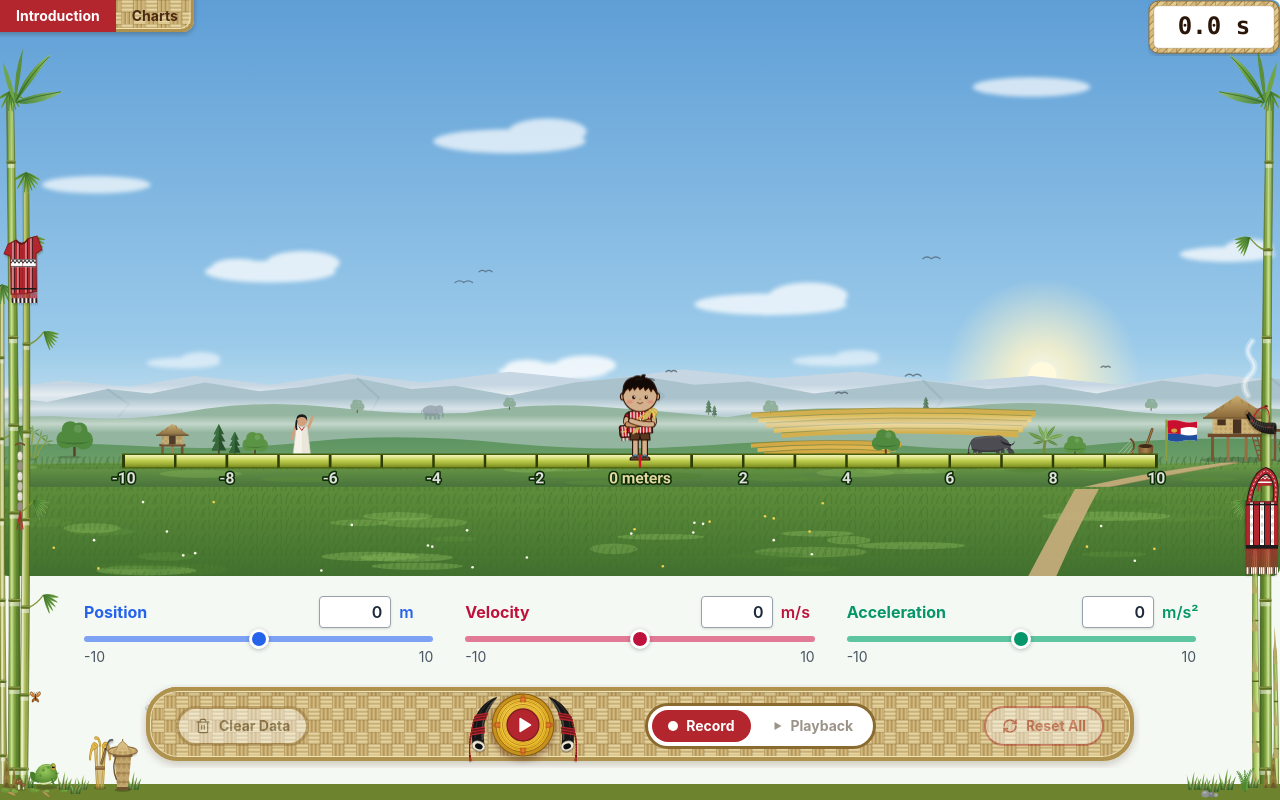
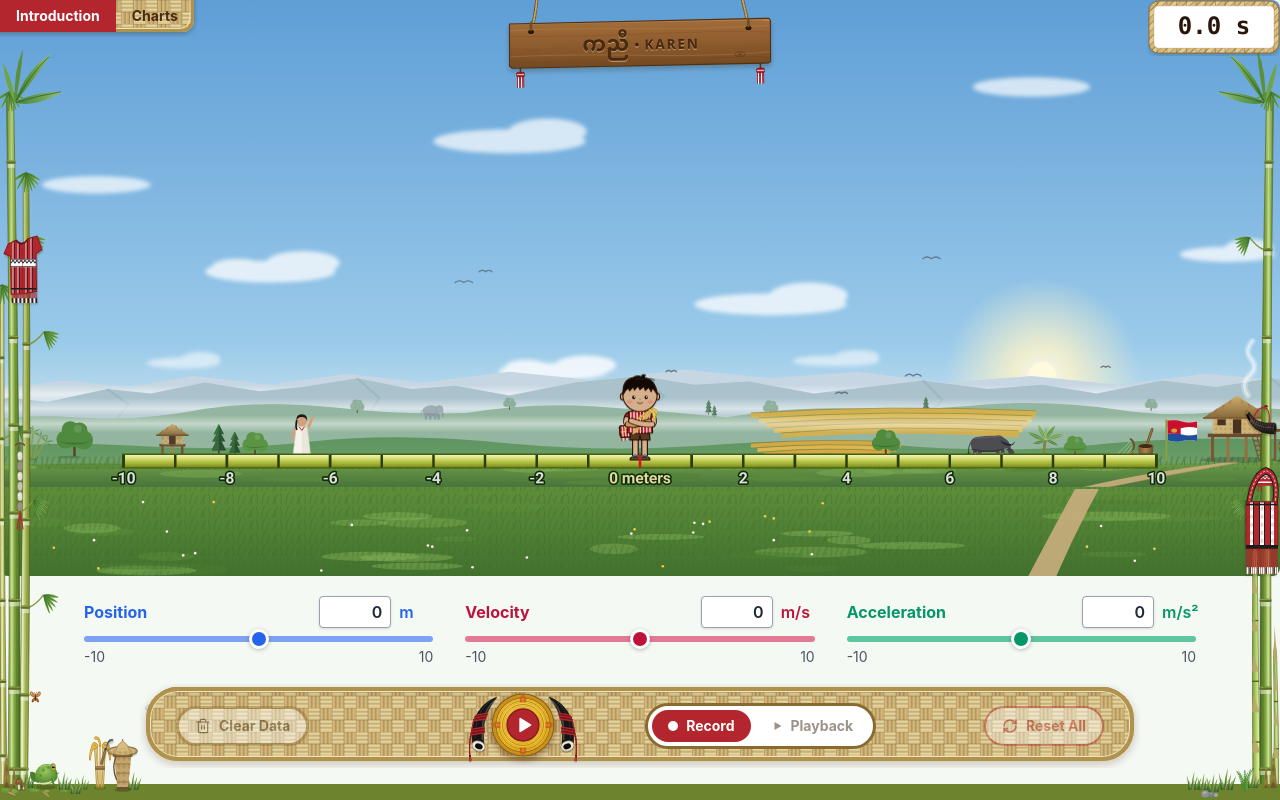
Before and after one commit to Sawla-1/pit-sim-motion-1d, a React (Vite) app: page / in a window 1280 px wide. Built offline with nearby package versions, Linux system fonts and the light colour scheme.

Commit message:
Add Karen title banner

```diff
--- a/src/App.jsx
+++ b/src/App.jsx
@@ -6,7 +6,7 @@ import ConfirmDialog from "./components/ConfirmDialog";
 import PhysicsInput from "./components/PhysicsInput";
 import Tabs from "./components/Tabs";
 import { SERIES_COLORS } from "./styles/seriesColors";
-import { KAREN_ART, KAREN_PAGE, KAREN_RULER, KAREN_TIME } from "./styles/karenStyles";
+import { KAREN_ART, KAREN_BANNER, KAREN_PAGE, KAREN_RULER, KAREN_TIME } from "./styles/karenStyles";
 import { useSimulationLoop } from "./hooks/useSimulationLoop";
 import {
   handleRecordingStep,
@@ -284,9 +284,12 @@ function App() {
             ? "h-[125px] [@media(max-height:600px)]:h-[112px]"
             : "flex-1 min-h-0"
         }`}>
-        {/* Introduction only: the scene picture */}
+        {/* Introduction only: the scene picture, and the hanging title sign at the top (behind the boy) */}
         {!isCharts && (
-          <img src={KAREN_ART.scene} alt="" aria-hidden="true" className="absolute inset-0 w-full h-full object-cover object-bottom rounded-[inherit]" />
+          <>
+            <img src={KAREN_ART.scene} alt="" aria-hidden="true" className="absolute inset-0 w-full h-full object-cover object-bottom rounded-[inherit]" />
+            <img src={KAREN_ART.titleBanner} alt="Karen" className={KAREN_BANNER} />
+          </>
         )}
         {/* Fills the scene box, so the canvas always gets a real height (Introduction: side room for the bamboo) */}
         <div className={`absolute rounded-[inherit] ${isCharts ? "inset-0" : "inset-x-6 sm:inset-x-[72px] top-[50%] bottom-[2%]"}`}>
--- a/src/styles/karenStyles.js
+++ b/src/styles/karenStyles.js
@@ -6,6 +6,7 @@ export const KAREN_ART = {
   bambooLeft: `${ART}/bamboo-left.svg`,
   bambooRight: `${ART}/bamboo-right.svg`,
   timeBackground: `${ART}/time-background.svg`,
+  titleBanner: `${ART}/title-banner.svg`,
   bottomStrip: `${ART}/bottom-background.svg`,
   barBackground: `${ART}/bar-background-tall.svg`, // a copy of bar-background.svg whose height stretches (one or two rows of buttons)
   drum: `${ART}/drum-horns-empty.svg`, // the drum without its ▶: our Play/Pause icon goes on top
@@ -18,6 +19,9 @@ export const KAREN_TAB = {
   open: "bg-[#B4262D] text-white cursor-default select-none",
   closed: "text-[#4A2A12] cursor-pointer transition-colors hover:bg-white/30 focus-visible:outline-2 focus-visible:outline-[#B4262D]",
 };
+
+// The hanging title sign: its ropes start at the top edge of the scene, centered (Introduction only; hidden on phones)
+export const KAREN_BANNER = "absolute top-0 left-1/2 -translate-x-1/2 hidden sm:block w-[300px] h-[88px] pointer-events-none";
 
 // The page behind everything under the scene: light cream, with the rice-field strip along the bottom
 export const KAREN_PAGE = {
```
Also changed, not shown: public/karen-intro-svgs/README.md, public/karen-intro-svgs/title-banner.svg (added).
